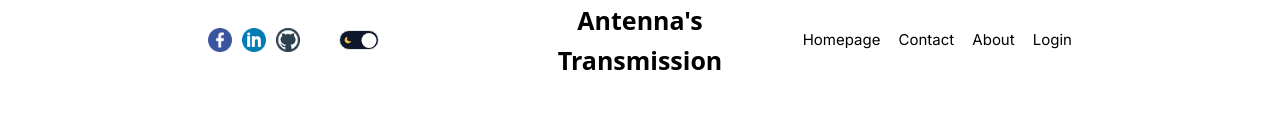
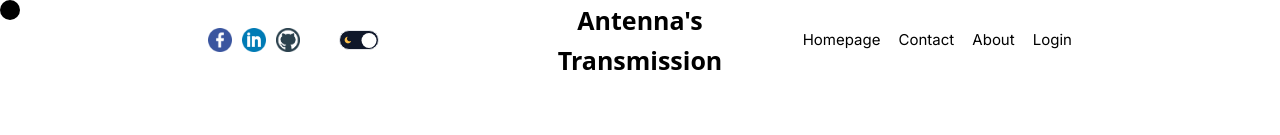
Before and after one commit to Antenna00/myBlog, a Next.js app: page / in a window 1280 px wide. Shown: the top 135 px of the page. Built offline with nearby package versions, Linux system fonts and the light colour scheme.

Commit message:
added cursor

```diff
--- /dev/null
+++ b/app/components/cursor/Cursor.tsx
@@ -0,0 +1,63 @@
+"use client"
+import React, { useEffect } from "react";
+import gsap from "gsap";
+
+function Cursor() {
+  useEffect(() => {
+    const cursor = document.getElementById("custom-cursor");
+    const links = document.querySelectorAll("a");
+    const cursorText = document.querySelector(".cursor-text");
+    const cursorTextA = document.getElementById("cursor-text");
+    //
+    const onMouseMove = (event: MouseEvent) => {
+      const { clientX, clientY } = event;
+      gsap.to(cursor, { x: clientX, y: clientY });
+    };
+
+    document.addEventListener("mousemove", onMouseMove);
+    //
+
+
+    const onMouseEnterLink = (event: MouseEvent) => {
+      const link = event.target as HTMLAnchorElement;
+
+      if (link.classList.contains("view")) {
+        gsap.to(cursor, { scale: 4 });
+        if (cursorTextA) {
+          cursorTextA.style.display = "block";
+        }
+      } else {
+        gsap.to(cursor, { scale: 4 });
+      }
+    };
+
+    const onMouseLeaveLink = () => {
+      gsap.to(cursor, { scale:1 });
+      if (cursorTextA) {
+        cursorTextA.style.display = "none";
+
+      }
+    };
+
+    links.forEach((link) => {
+      link.addEventListener("mouseenter", onMouseEnterLink);
+      link.addEventListener("mouseleave", onMouseLeaveLink);
+    });
+  });
+  return (
+
+    <div
+      id="custom-cursor"
+      className="custom-cursor"
+    >
+      <span
+        id="cursor-text"
+        className="text-[5px] font-extrabold tracking-[1px] hidden"
+      >
+        View
+      </span>
+    </div>
+  );
+}
+
+export default Cursor;
--- a/app/globals.css
+++ b/app/globals.css
@@ -18,11 +18,13 @@
 body {
   max-width: 100vw;
   overflow-x: hidden;
+  cursor:none;
 }
 
 a {
   color: inherit;
   text-decoration: none;
+  cursor:none;
 }
 
 .containerA {
@@ -45,6 +47,23 @@ a {
   margin-right: auto;
   padding-left: 80px;
   padding-right: 80px;
+}
+
+.custom-cursor {
+  position: fixed;
+  top: 0;
+  left: 0;
+  width: 20px;
+  height: 20px;
+  border-radius: 50%;
+  pointer-events: none;
+  z-index: 9999;
+  mix-blend-mode: difference;
+  padding: 10px;
+  display: flex;
+  justify-content: center;
+  align-items: center;
+  background-color: white;
 }
 
 @media screen and (max-width: 1536px) {
--- a/app/layout.tsx
+++ b/app/layout.tsx
@@ -6,6 +6,7 @@ import Navbar from "./components/navbar/Navbar";
 import Footer from "./components/footer/Footer";
 import { ThemeContextProvider } from "./context/ThemeContext";
 import ThemeProvider from "./providers/ThemeProvider";
+import Cursor from "./components/cursor/Cursor";
 
 const inter = Inter({ subsets: ["latin"] });
 
@@ -26,6 +27,7 @@ export default function RootLayout({
           <ThemeProvider>
           <div className="containerA">
             <div className="wrapper">
+              <Cursor />
               <Navbar />
               {children}
               <Footer />
```
